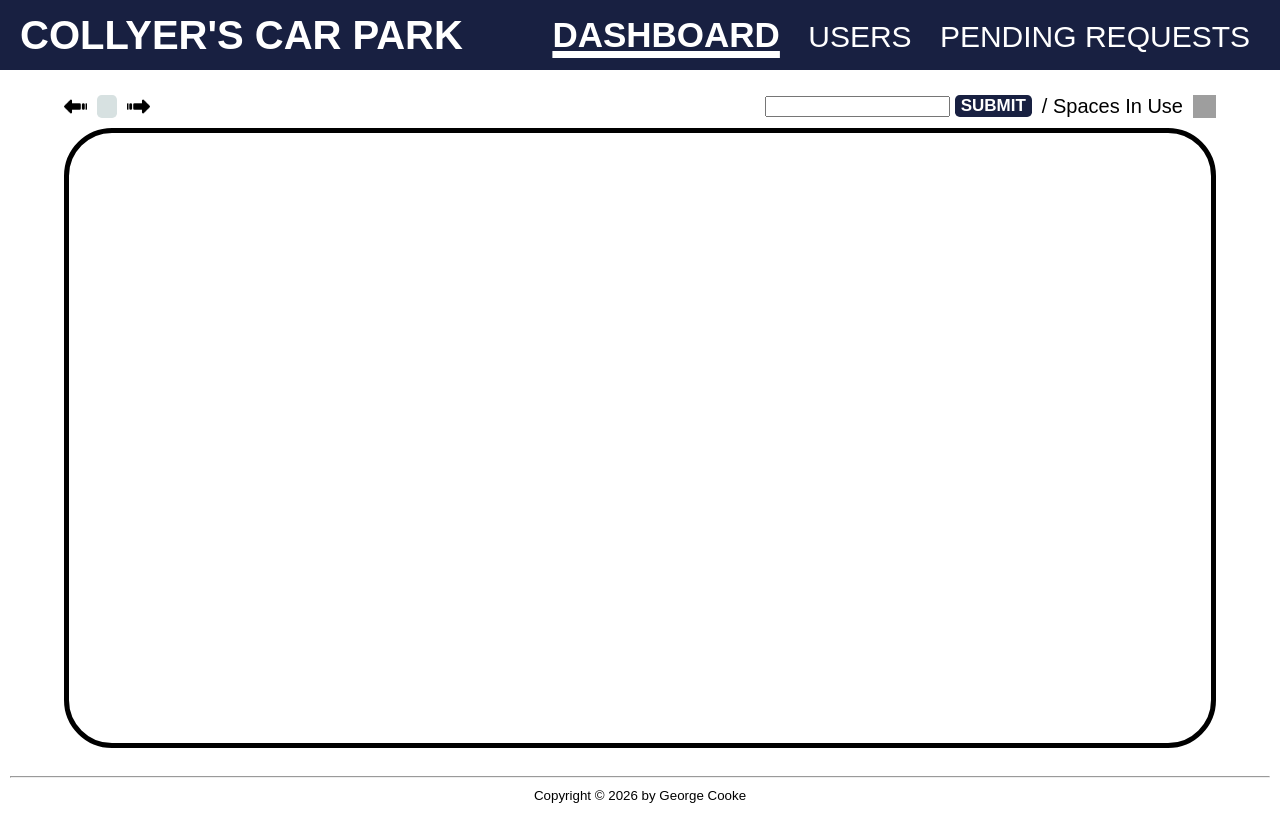
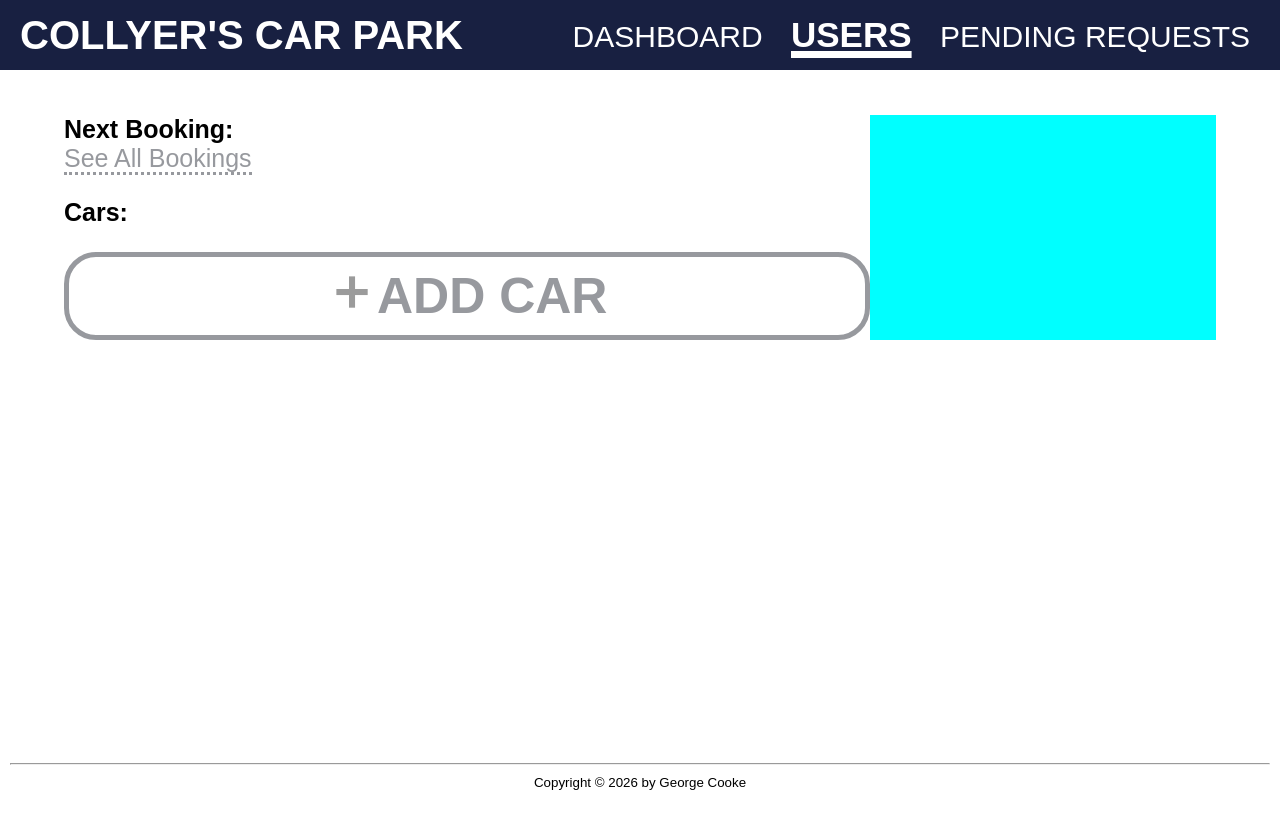
Before and after one commit to GeorgeCooke8809/College-Car-Park, a Flask app: template templates/admin-view-user.html in a window 1280 px wide. After the commit the page ends 790 px from the top, so only its background shows below. Run offline with Flask 3, Linux system fonts and the light colour scheme; the template is opened without the code that fills it, so the values that code supplies are empty; grey boxes are pictures that could not be loaded.

Commit message:
Started work on admin view profile page

```diff
--- a/app.py
+++ b/app.py
@@ -33,9 +33,24 @@
 def admin_dashboard():
     #TODO: copy from index
 
-    pass
+    date = flask.request.args.get("date", default="None", type=str)
 
-@app.route("/admin-dashboard", methods = ["GET", "POST"])
+    if date == "None":
+        today = datetime.date.today()
+        date = today.strftime("%d/%m/%Y")
+    else:
+        date=f"{date[0:2]}/{date[2:4]}/{date[-4:]}"
+
+    print(f"{date = }")
+
+    return flask.render_template("admin-dashboard.html",
+                                 current_date = date,
+                                 current_spaces = 1,
+                                 maximum_spaces = 200,
+                                 bookings = data.get_all_date_bookings(date)
+                                 )
+
+@app.route("/admin-view-user", methods = ["GET", "POST"])
 def view_user():
     userID = flask.request.args.get("uid", default="None", type=str)
 
@@ -43,7 +58,8 @@
         raise Exception("ERROR: No User ID provided")
     else:
         return flask.render_template("admin-view-user.html",
-
+                                 user_data=data.get_user_profile_data(userID),
+                                 user_cars=data.get_all_user_cars(userID)
                                  )
 
 if __name__ == "__main__":
--- a/static/css/style.css
+++ b/static/css/style.css
@@ -119,12 +119,10 @@
 */
 
 body{
-    margin: auto;
+    margin: 0px;
     margin-top: 95px;
     background-color: #ffffff;
     color: #000000;
-
-    max-width: 1300px;
 
     font-family: Arial, Helvetica, sans-serif;
 }
--- /dev/null
+++ b/static/css/view-user.css
@@ -0,0 +1,148 @@
+#columns{
+    display: flex;
+    width: 100%;
+    justify-content: space-between;
+}
+
+#left-column{
+    width: 70%;
+}
+
+#user-name{
+    font-size: 50px;
+    margin: 0px;
+}
+
+#user-type{
+    margin: 0px;
+
+    font-weight: normal;
+    font-size: 30px;
+}
+
+#next-booking{
+    display: flex;
+
+    font-size: 25px;
+    margin-top: 20px;
+}
+
+#bold-next-booking-heading{
+    font-weight: bold;
+    margin: 0px;
+    margin-right: 6px;
+    font-size: 25px;
+}
+
+.active-booking-string{
+    color: green;
+    font-size: 25px;
+    margin: 0px;
+
+}
+
+.inactive-booking-string{
+    color: black;
+    font-size: 25px;
+    margin: 0px;
+}
+
+#see-all-bookings{
+    font-size: 25px;
+
+    border-bottom: dotted;
+    border-width: 3px;
+    border-color: 97999e;
+    color: #97999e;
+    text-decoration: none;
+
+    margin: 0px;
+}
+
+#cars-header{
+    font-size: 25px;
+}
+
+.car-box{
+    display: flex;
+    justify-content: space-between;
+
+    border-radius: 2rem;
+    background-color: #b0bbe9;
+
+    padding: 10px 20px;
+
+    margin: 10px 0px;
+}
+
+.registration{
+    margin: 0px;
+    font-weight: bolder;
+    font-size: 40px;
+}
+
+.inline-car-box-text{
+    display: flex;
+}
+
+.car-info-header{
+    font-weight: bold;
+    margin-right: 5px;
+    margin: 0px;
+}
+
+.car-info-in{
+    margin: 0px;
+}
+
+.car-box-right{
+    display: flex;
+}
+
+.car-image{
+    height: 92px;
+    border-radius: 2rem;
+}
+
+.delete-car{
+    height: 92px;
+}
+
+#add-car-link{
+    text-decoration: none;
+}
+
+#add-car-border{
+    padding: 10px;
+
+    display: flex;
+    justify-content: center;
+
+    border: solid;
+    border-width: 5px;
+    border-color: #97999e;
+    border-radius: 2rem;
+}
+
+#add-car{
+    display: flex;
+}
+
+#add-car-image{
+    height: 50px;
+}
+
+#add-car-text{
+    color: #97999e;
+    font-size: 50px;
+    margin: 0px;
+    padding: 0px;
+    font-weight: bold;
+}
+
+
+#right-column{
+    width: 30%;
+    margin-top: 20px;
+    background-color: aqua;
+}
--- a/templates/admin-dashboard.html
+++ b/templates/admin-dashboard.html
@@ -71,7 +71,7 @@
             <div id="dashboard-current-bookings">
                 {% for booking in bookings %}
                     <div class="booking-box">
-                        <a href="404" class="booking-link">
+                        <a href="./admin-view-user?uid={{booking[0]}}" class="booking-link">
                             <h1>{{booking[1]}}</h1>
                             <h3>{{booking[2]}}</h3>
                         </a>
--- a/templates/admin-view-user.html
+++ b/templates/admin-view-user.html
@@ -3,10 +3,10 @@
     <head>
         <meta charset="UTF-8">
         <meta name="viewport" content="width=device-width, initial-scale=1.0">
-        <title>Collyer's Car Park - Admin Dashboard</title>
+        <title>Collyer's Car Park - Admin View User</title>
 
         <link rel="stylesheet" type="text/css" href="static/css/style.css">
-        <link rel="stylesheet" type="text/css" href="static/css/dashboard.css">
+        <link rel="stylesheet" type="text/css" href="static/css/view-user.css">
         <link rel="shortcut icon" type="image/x-icon" href="static/img/favicon.ico">
     </head>
 
@@ -17,8 +17,8 @@
 
                 <nav class="header-child-list">
                     <ul class="navigation-list">
-                        <li class="navigation-item"><a href="#" class="nav-button-current">Dashboard</a></li>
-                        <li class="navigation-item"><a href="./admin-users" class="nav-button">Users</a></li>
+                        <li class="navigation-item"><a href="./admin-dashboard" class="nav-button">Dashboard</a></li>
+                        <li class="navigation-item"><a href="./admin-users" class="nav-button-current">Users</a></li>
                         <li class="navigation-item"><a href="./admin-pending" class="nav-button">Pending Requests</a></li>
                         <!-- TODO: Stretch target - <li class="navigation-item"><a href="blog-overviews.html" class="nav-button">Search</a></li> -->
 
@@ -47,36 +47,63 @@
         -->
 
         <section class="container">
-            <div id="dashboard-mini-settings">
-                <div id="date-select-divider">
-                    <input type="image" src="static/img/date_back.png" alt="submit" id="date_back" class="switch-date-button"> <!-- TODO: Add functionality to change date buttons -->
+           <div id="columns">
+                <div id="left-column"> <!-- The left hand column of the user profile page -->
+                    <h1 id="user-name">{{user_data["First Name"]}} {{user_data["Last Name"]}}</h1>
+                    <h3 id="user-type">{{user_data["User Type"]}}</h3>
 
-                    <p id="current_date">{{ current_date }}</p>
+                    <div id="next-booking">
+                        <p id="bold-next-booking-heading">Next Booking: </p>
 
-                    <input type="image" src="static/img/date_forward.png" alt="submit" id="date_forward" class="switch-date-button"> <!-- TODO: Add functionality to change date buttons -->
+                        {% if user_data["Booking String"][-1] == ")": %}
+                            <p class="active-booking-string">{{ user_data["Booking String"] }}</p>
+                        {% else: %}
+                            <p class="inactive-booking-string">{{ user_data["Booking String"] }}</p>
+                        {% endif %}
                     </div>
 
-                <div id="spaces-avail-display">
-                    <form id="spaces-in-use-form">
-                        <input type="number" id="edit_spaces_avail_entry">
-                        <input type="submit" id="submit-spaces_avail_entry" class="submit-button"> <!-- TODO: Add functionality to update spaces-->
-                    </form>
+                    <a href="404" id="see-all-bookings">See All Bookings</a> <!-- TODO: Add functionality to see all bookings link in user profile -->
 
-                    <p id="spaces-text">{{current_spaces}}/{{maximum_spaces}} Spaces In Use</p>
+                    <h3 id="cars-header">Cars:</h3>
 
-                    <input type="image" src="/static/img/edit.webp" alt="submit" name="editSpacesAvail" class="edit-button"> <!-- TODO: Implement functionality to show / hide edit spaces button, will require editing CSS with flask -->
+                    <div id="cars-collection">
+                        {% for car in user_cars: %}
+                            <div class="car-box">
+                                <div class="car-box-left">
+                                    <p class="registration">{{ car[1] }}</p>
+
+                                    <div class="inline-car-box-text">
+                                        <p class="car-info-header">Make: </p>
+                                        <p class="car-info-in">{{ car[2] }}</p>
+                                    </div>
+
+                                    <div class="inline-car-box-text">
+                                        <p class="car-info-header">Model: </p>
+                                        <p class="car-info-in">{{ car[3] }}</p>
                                     </div>
                                 </div>
 
-            <div id="dashboard-current-bookings">
-                {% for booking in bookings %}
-                    <div class="booking-box">
-                        <a href="404" class="booking-link">
-                            <h1>{{booking[1]}}</h1>
-                            <h3>{{booking[2]}}</h3>
+                                <div class="car-box-right">
+                                    <img class="car-image" src="static/userImages/car/{{ car[4] }}" alt="Car image">
+                                    <input class="delete-car" type="image" src="static/img/delete.png" alt="submit" value="" id="delete-{{ car[0] }}">
+                                </div>
+                            </div>
+                        {% endfor %}
+                    </div>
+
+                    <a href="404" id="add-car-link"> <!-- TODO: redirect user to add car for user (I cba to have something pop up with css) -->
+                        <div id="add-car-border">
+                            <div id="add-car">
+                                <img id="add-car-image" src="static/img/plus.png" alt="Plus image">
+                                <p id="add-car-text">ADD CAR</p>
+                            </div>
+                        </div>
                     </a>
                 </div>
-                {% endfor %}
+
+                <div id="right-column"> <!-- The right hand column of the user profile page containing profile pic and edit buttons -->
+
+                </div>
            </div>
         </section>
 
```
Also changed, not shown: backend.py (+11 -2 lines), static/img/delete.png (added), static/img/plus.png (added), static/userImages/car/1.webp (added). Lines whose indentation alone changed are shown as unchanged.
